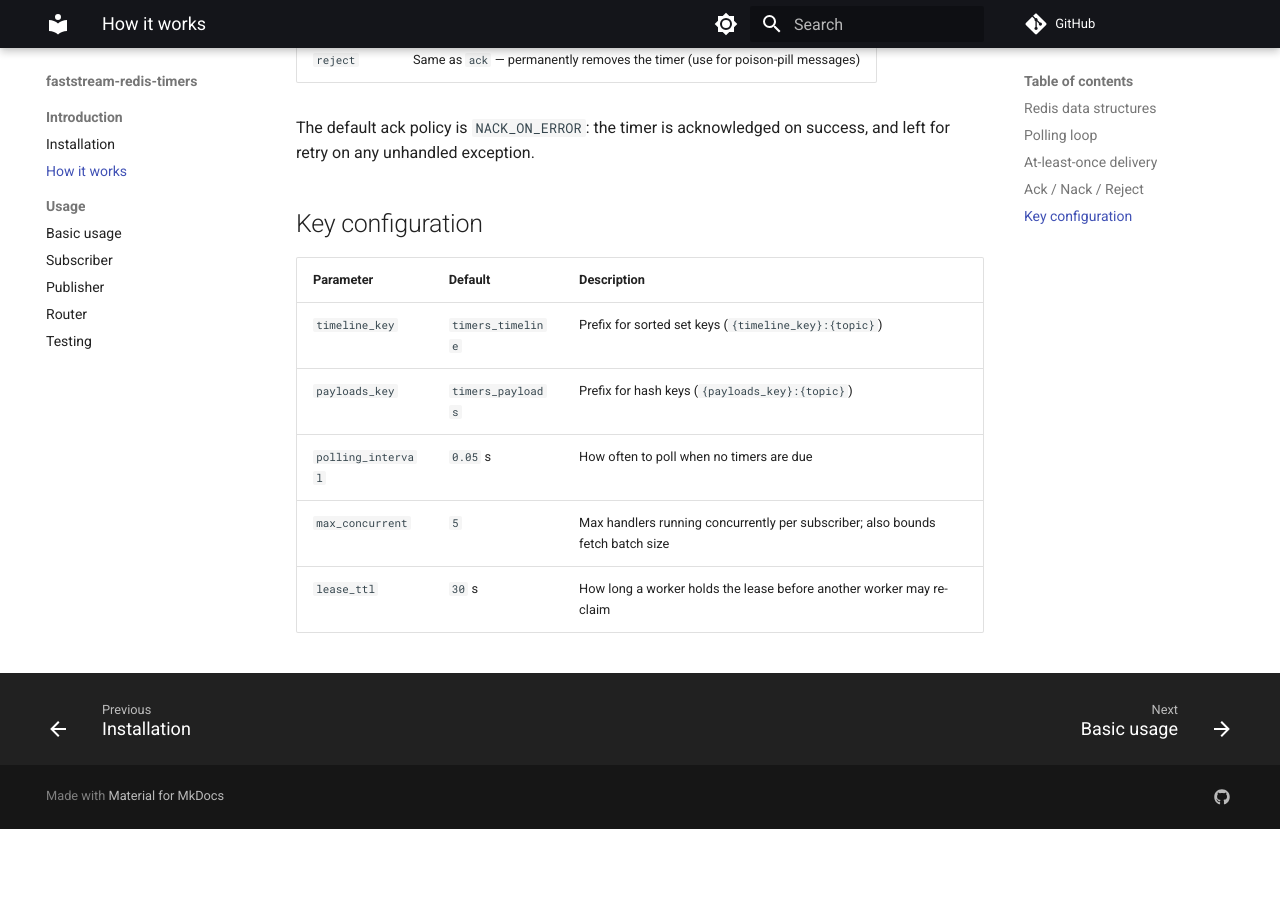
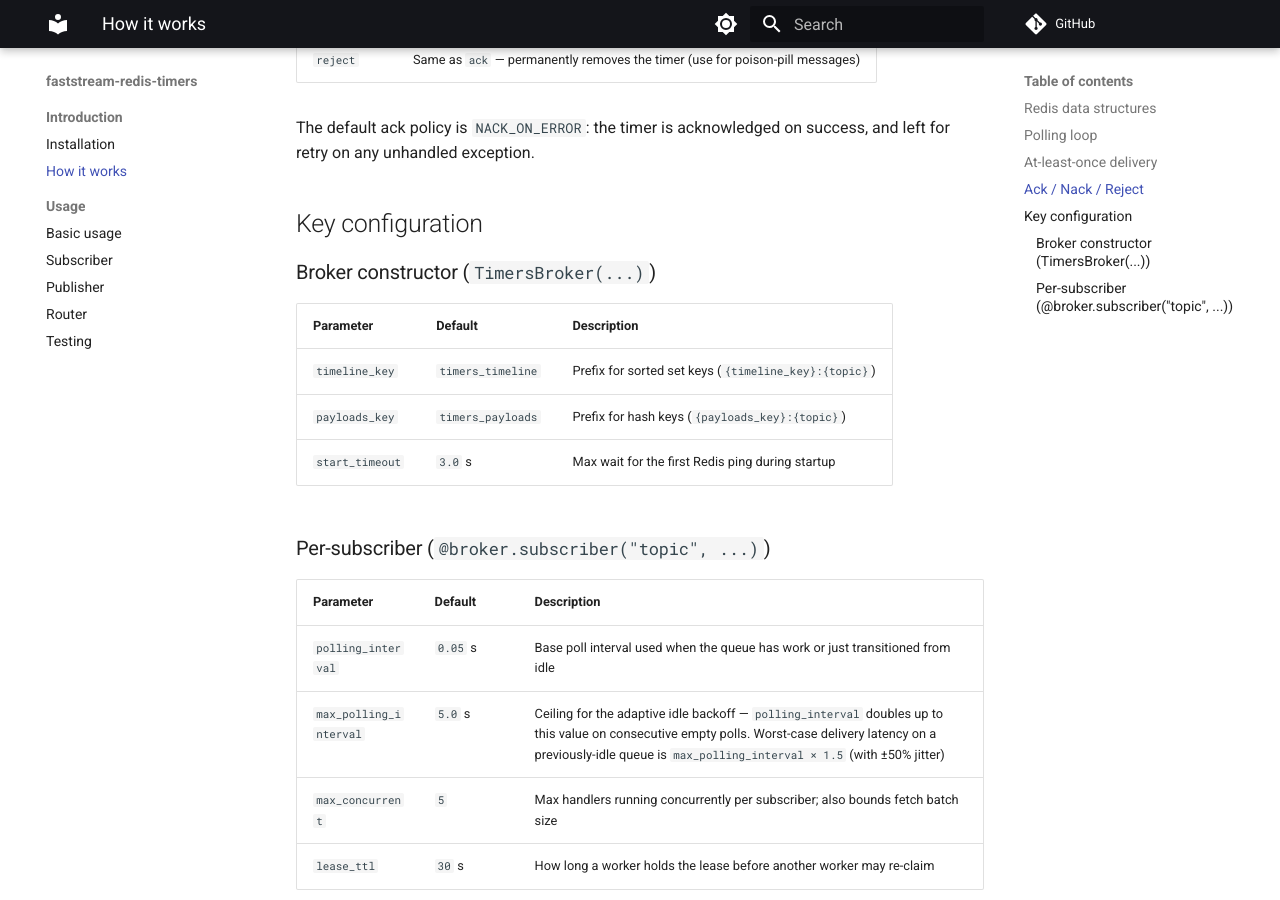
Before and after one commit to modern-python/faststream-redis-timers, an MkDocs documentation site: the page built from docs/introduction/how-it-works.md, in a window 1280 px wide and 900 px high, scrolled down 1700 px. Built offline with MkDocs 1.6.1 and Material for MkDocs 9.7.7, drawn with Linux system fonts in a browser that asks for light colours; comment, search, counter and statistics services are not loaded; before the commit the page ends 2529 px from its top, so only the background shows below that.

Commit message:
Split how-it-works key config; document max_polling_interval
The unified "Key configuration" table in how-it-works.md mixed
broker-scoped (`timeline_key`, `payloads_key`) and subscriber-scoped
(`polling_interval`, `max_concurrent`, `lease_ttl`) knobs and omitted
`max_polling_interval` (default `5.0` s, see `schemas.py:11`). A reader
trying to compute idle-queue latency from `polling_interval` alone
would be off by orders of magnitude.

Split the table into "Broker constructor" (adds `start_timeout`) and
"Per-subscriber" (adds `max_polling_interval` with the
`max_polling_interval × 1.5` worst-case latency note).

Add `max_polling_interval` to the `@router.subscriber` example in
`router.md` and a one-liner clarifying that all subscriber options are
accepted by routers.

```diff
--- a/docs/introduction/how-it-works.md
+++ b/docs/introduction/how-it-works.md
@@ -51,10 +51,19 @@ The default ack policy is `NACK_ON_ERROR`: the timer is acknowledged on success,
 
 ## Key configuration
 
+### Broker constructor (`TimersBroker(...)`)
+
 | Parameter | Default | Description |
 |-----------|---------|-------------|
 | `timeline_key` | `timers_timeline` | Prefix for sorted set keys (`{timeline_key}:{topic}`) |
 | `payloads_key` | `timers_payloads` | Prefix for hash keys (`{payloads_key}:{topic}`) |
-| `polling_interval` | `0.05` s | How often to poll when no timers are due |
+| `start_timeout` | `3.0` s | Max wait for the first Redis ping during startup |
+
+### Per-subscriber (`@broker.subscriber("topic", ...)`)
+
+| Parameter | Default | Description |
+|-----------|---------|-------------|
+| `polling_interval` | `0.05` s | Base poll interval used when the queue has work or just transitioned from idle |
+| `max_polling_interval` | `5.0` s | Ceiling for the adaptive idle backoff — `polling_interval` doubles up to this value on consecutive empty polls. Worst-case delivery latency on a previously-idle queue is `max_polling_interval × 1.5` (with ±50% jitter) |
 | `max_concurrent` | `5` | Max handlers running concurrently per subscriber; also bounds fetch batch size |
 | `lease_ttl` | `30` s | How long a worker holds the lease before another worker may re-claim |
```
Also changed, not shown: docs/usage/router.md (+4 -1 lines).
